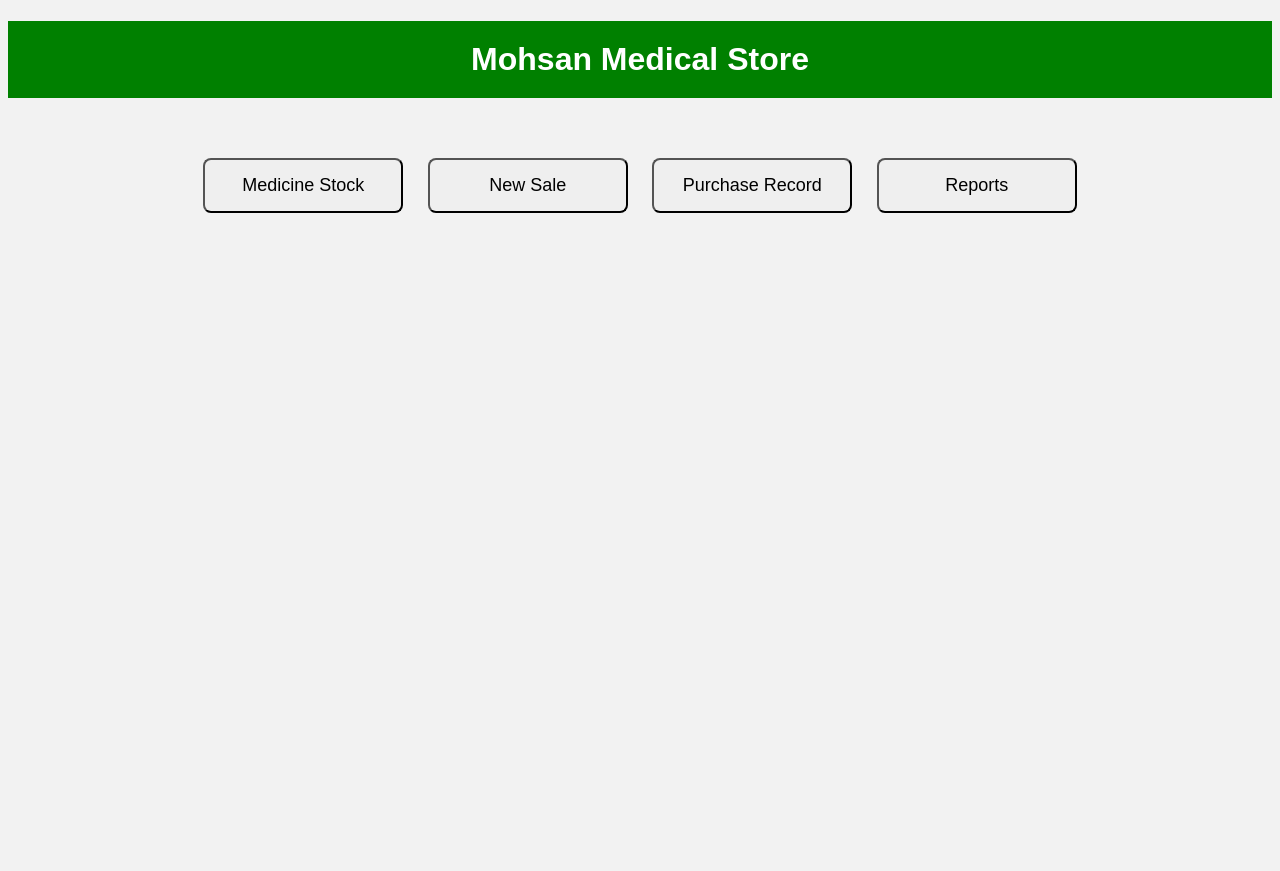
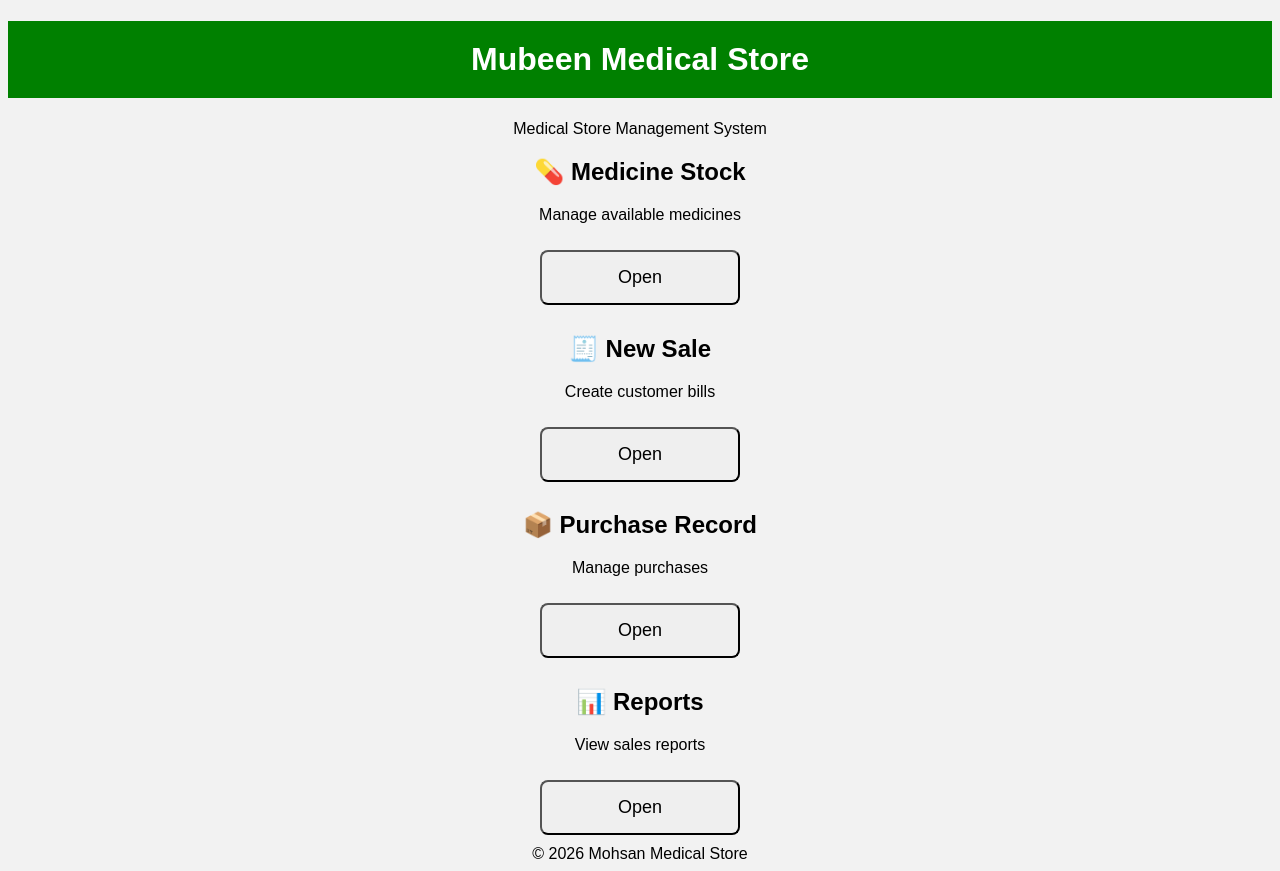
Before and after one commit to dspsadar786-bit/medical-store-software, a plain HTML site: page index.html in a window 1280 px wide. Before the commit the page ends 800 px from the top, so only its background shows below. Drawn offline with Linux system fonts and the light colour scheme.

Commit message:
Update index.html

```diff
--- a/index.html
+++ b/index.html
@@ -1,20 +1,54 @@
 <!DOCTYPE html>
 <html>
 <head>
-    <title>Medical Store Management System</title>
+    <title>Mubeen Medical Store</title>
     <link rel="stylesheet" href="style.css">
 </head>
 
 <body>
 
-<h1>Mohsan Medical Store</h1>
+<div class="header">
+    <h1>Mubeen Medical Store</h1>
+    <p>Medical Store Management System</p>
+</div>
 
-<div class="menu">
-    <button>Medicine Stock</button>
-    <button>New Sale</button>
-    <button>Purchase Record</button>
-    <button>Reports</button>
+
+<div class="dashboard">
+
+    <div class="card">
+        <h2>💊 Medicine Stock</h2>
+        <p>Manage available medicines</p>
+        <button>Open</button>
+    </div>
+
+
+    <div class="card">
+        <h2>🧾 New Sale</h2>
+        <p>Create customer bills</p>
+        <button>Open</button>
+    </div>
+
+
+    <div class="card">
+        <h2>📦 Purchase Record</h2>
+        <p>Manage purchases</p>
+        <button>Open</button>
+    </div>
+
+
+    <div class="card">
+        <h2>📊 Reports</h2>
+        <p>View sales reports</p>
+        <button>Open</button>
+    </div>
+
 </div>
+
+
+<footer>
+    © 2026 Mohsan Medical Store
+</footer>
+
 
 </body>
 </html>
```
